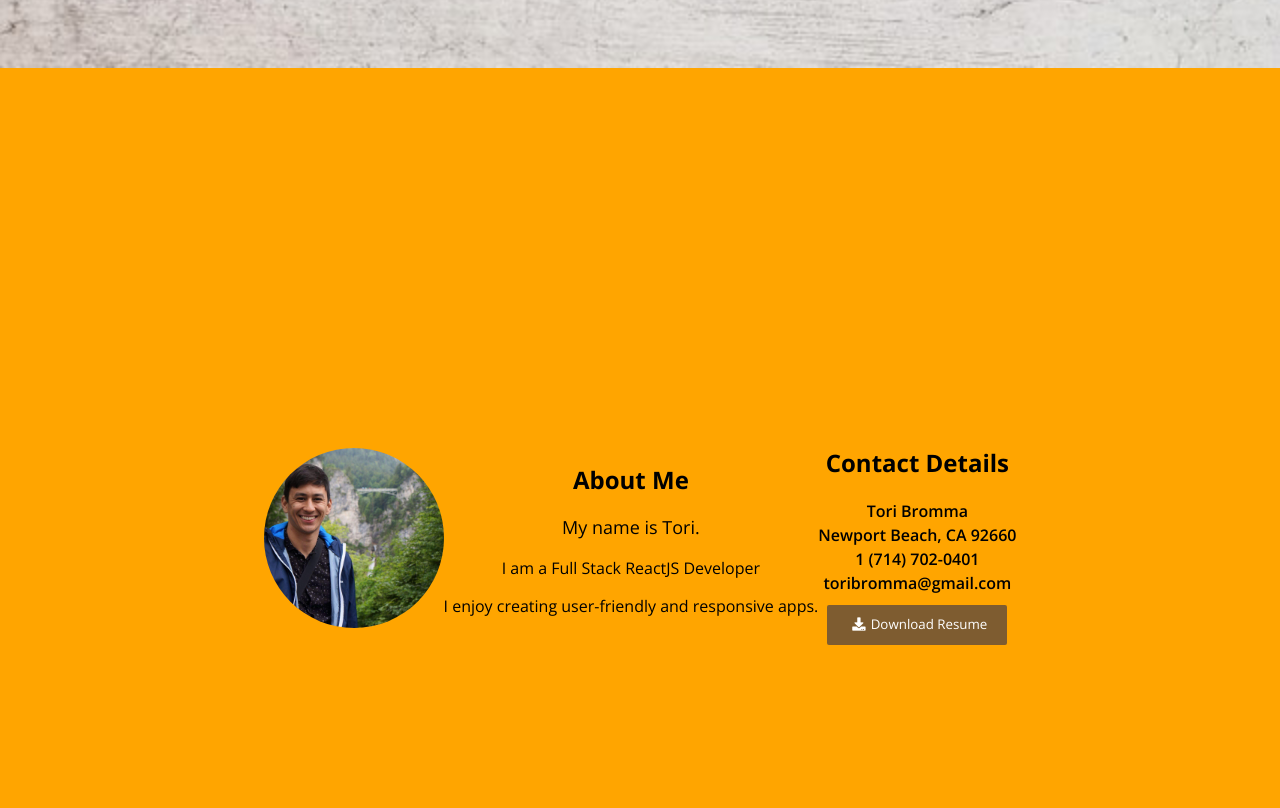
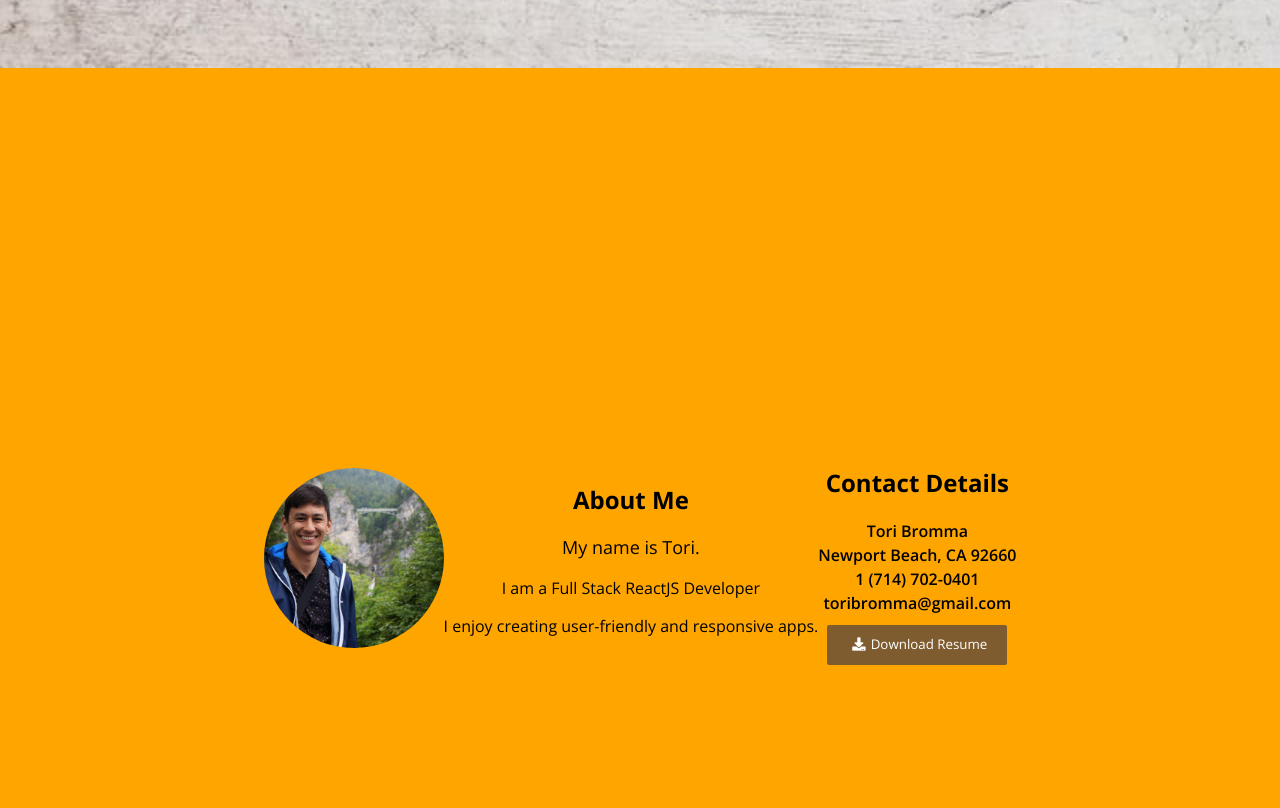
Before and after one commit to toribromma/toriPortfolio, a React (Create React App) app: page / in a window 1280 px wide. Shown: the part 732-1540 px from the top of the page. Built offline with nearby package versions, Linux system fonts and the light colour scheme.

Commit message:
added a bit more margin to section

```diff
--- a/src/index.css
+++ b/src/index.css
@@ -9,7 +9,7 @@ body {
 -moz-osx-font-smoothing: grayscale;
 }
 section {
-  margin-top: 70px;
+  margin-top: 90px;
   height: 100vh;
   display: flex;
   align-items: center ;
```
